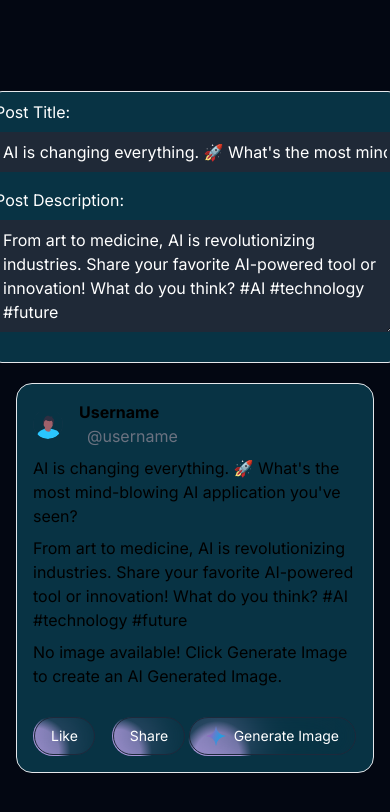
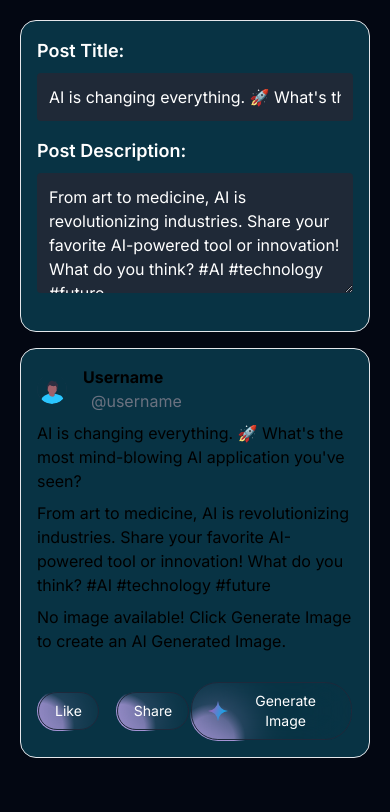
Before and after one commit to Anirudh-rb26/Dynamic_SocialMediaPost, a Next.js app: page / in a window 390 px wide. Shown: the top 812 px of the page. Built offline with nearby package versions, Linux system fonts and the light colour scheme.

Commit message:
Updated UI for Mobile Devices

```diff
--- a/app/page.tsx
+++ b/app/page.tsx
@@ -13,11 +13,15 @@ export default function Home() {
   );
 
   return (
-    <main className="relative bg-gray-950 min-h-screen flex flex-col justify-center items-center p-4 overflow-auto">
-      <div className="max-w-screen-md m-5 p-2 border rounded-2xl bg-cyan-950">
+    <main className="relative bg-gray-950 min-h-screen flex flex-col items-center p-4 overflow-auto">
+      <div className="p-1 mb-11">
+        <div className="max-w-screen-sm w-full p-4 border rounded-2xl bg-cyan-950 mb-4">
           {/* Textboxes for user input */}
           <div className="mb-4">
-          <label htmlFor="title" className="block text-white mb-2">
+            <label
+              htmlFor="title"
+              className="block text-white mb-2 text-lg font-semibold"
+            >
               Post Title:
             </label>
             <input
@@ -25,25 +29,28 @@ export default function Home() {
               type="text"
               value={title}
               onChange={(e) => setTitle(e.target.value)}
-            className="w-full p-2 rounded bg-gray-800 text-white"
-            style={{ minWidth: "400px" }}
+              className="w-full p-3 rounded bg-gray-800 text-white text-base"
+              style={{ minWidth: "300px" }}
             />
           </div>
           <div className="mb-4">
-          <label htmlFor="description" className="block text-white mb-2">
+            <label
+              htmlFor="description"
+              className="block text-white mb-2 text-lg font-semibold"
+            >
               Post Description:
             </label>
             <textarea
               id="description"
               value={description}
               onChange={(e) => setDescription(e.target.value)}
-            className="w-full p-2 rounded bg-gray-800 text-white"
+              className="w-full p-3 rounded bg-gray-800 text-white text-base"
               rows={4}
-            style={{ minWidth: "400px" }} // Optional: set a minimum width
+              style={{ minWidth: "300px" }}
             />
           </div>
         </div>
-      <div className="max-w-screen-md">
+        <div className="max-w-screen-sm w-full flex-grow sm:mb-5">
           <Post
             title={title}
             description={description}
@@ -51,6 +58,7 @@ export default function Home() {
             // imageUrl="vercel.svg"
           />
         </div>
+      </div>
     </main>
   );
 }
```
Lines whose indentation alone changed are shown as unchanged.
